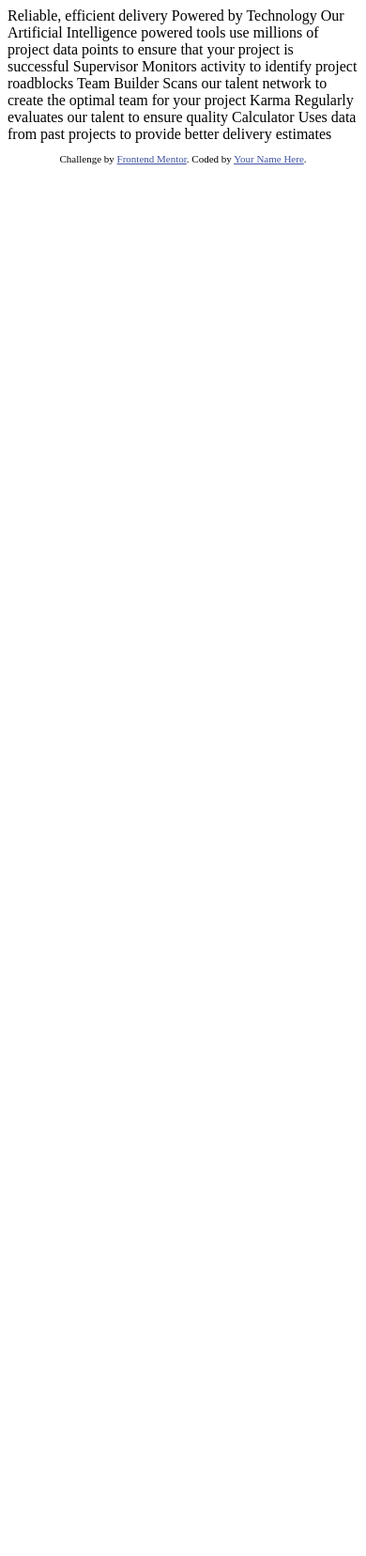
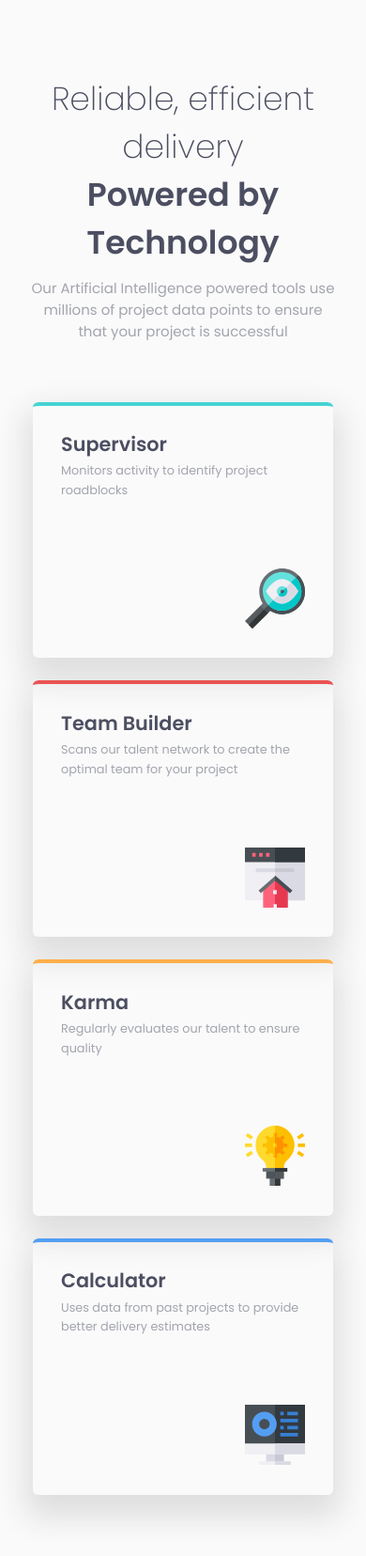
Before and after one commit to Alexandru736/four-card-feature-section, a plain HTML site: page index.html in a window 390 px wide. Shown: the whole page at 94% size. Before the commit the page ends 844 px from the top, so only its background shows below. Drawn offline with Linux system fonts and the light colour scheme.

Commit message:
added four-card feature

```diff
--- a/index.html
+++ b/index.html
@@ -5,7 +5,7 @@
   <meta name="viewport" content="width=device-width, initial-scale=1.0"> <!-- displays site properly based on user's device -->
 
   <link rel="icon" type="image/png" sizes="32x32" href="./images/favicon-32x32.png">
-  <link rel="stylesheet" href="style.css">
+  <link rel="stylesheet" href="css/style.css">
 
   <title>Frontend Mentor | Four card feature section</title>
 
@@ -16,30 +16,52 @@
   </style>
 </head>
 <body>
+  <header>
+    <h1 class="header-title">Reliable, efficient delivery</h1>
+    <h2 class="header-subtitle">Powered by Technology</h2>
+    <p class="header-description">
+      Our Artificial Intelligence powered tools use millions of project data points
+      to ensure that your project is successful
+    </p>
+  </header>
 
-  Reliable, efficient delivery
-  Powered by Technology
 
-  Our Artificial Intelligence powered tools use millions of project data points
-  to ensure that your project is successful
-
-  Supervisor
-  Monitors activity to identify project roadblocks
-
-  Team Builder
-  Scans our talent network to create the optimal team for your project
-
-  Karma
-  Regularly evaluates our talent to ensure quality
-
-  Calculator
-  Uses data from past projects to provide better delivery estimates
+  <section class="cards">
+    <div class="card-supervisor card">
+      <h1 class="card-title">Supervisor</h1>
+      <p class="card-description">Monitors activity to identify project roadblocks</p>
+      <div class="card-image">
+        <img src="images/icon-supervisor.svg" alt="supervisor" class="src">
+      </div>
+    </div>
+    <div class="card-team-builder card">
+      <h1 class="card-title">Team Builder</h1>
+      <p class="card-description">Scans our talent network to create the optimal team for your project</p>
+      <div class="card-image">
+        <img src="images/icon-team-builder.svg" alt="team-builder" class="src">
+      </div>
+    </div>
+    <div class="card-karma card">
+      <h1 class="card-title">Karma</h1>
+      <div class="card-description">Regularly evaluates our talent to ensure quality</div>
+      <div class="card-image">
+        <img src="images/icon-karma.svg" alt="karma" class="src">
+      </div>
+    </div>
+    <div class="card-calculator card">
+      <h1 class="card-title">Calculator</h1>
+      <div class="card-description">Uses data from past projects to provide better delivery estimates</div>
+      <div class="card-image">
+        <img src="images/icon-calculator.svg" alt="calculator" class="src">
+      </div>
+    </div>
+  </section>
 
 
   <footer>
     <p class="attribution">
       Challenge by <a href="https://www.frontendmentor.io?ref=challenge" target="_blank">Frontend Mentor</a>.
-      Coded by <a href="#">Your Name Here</a>.
+      Coded by <a href="https://github.com/Alexandru736/four-card-feature-section-master">Alex Ionita</a>.
     </p>
   </footer>
 </body>
--- /dev/null
+++ b/scss/_globals.scss
@@ -0,0 +1,12 @@
+@import url('https://fonts.googleapis.com/css2?family=Poppins:ital,wght@0,100;0,200;0,300;0,400;0,500;0,600;0,700;0,800;0,900;1,100;1,200;1,300;1,400;1,500;1,600;1,700;1,800;1,900&display=swap');
+
+html {
+    font-size: 100%;
+    box-sizing: border-box;
+}
+
+*,*::before,*::after {
+    box-sizing: inherit;
+    margin: 0;
+    padding: 0;
+}
--- /dev/null
+++ b/scss/_variables.scss
@@ -0,0 +1,13 @@
+$clr-red: hsl(0, 78%, 62%);
+$clr-cyan: hsl(180, 62%, 55%);
+$clr-orange: hsl(34, 97%, 64%);
+$clr-blue: hsl(212, 86%, 64%);
+$clr-very-dark-blue: hsl(234, 12%, 34%);
+$clr-grayish-blue: hsl(229, 6%, 66%);
+$clr-very-light-gray: hsl(0, 0%, 98%);
+$font-size: 15px;
+$extra-light-weight: 200;
+$regular-weight: 400;
+$semibold-weight: 600;
+$mobile-screen: 375px;
+$desktop-screen: 1440px;
--- /dev/null
+++ b/scss/style.scss
@@ -0,0 +1,145 @@
+@import "globals";
+@import "variables";
+
+body {
+    font-family: 'Poppins';
+    font-size: $font-size;
+    padding: 5rem 2rem;
+    background-color: $clr-very-light-gray;
+    display: flex;
+    flex-direction: column;
+    align-items: center;
+    justify-content: center;
+}
+
+header {
+    text-align: center;
+    justify-content: space-evenly;
+    display: flex;
+    flex-direction: column;
+
+    .header-title {
+        font-size: 2.3em;
+        font-weight: $extra-light-weight;
+        color: $clr-very-dark-blue;
+    }
+
+    .header-subtitle {
+        font-size: 2.3em;
+        font-weight: $semibold-weight;
+        color: $clr-very-dark-blue;
+    }
+
+    .header-description {
+        margin-top: .7em;
+        font-weight: $regular-weight;
+        color: $clr-grayish-blue;
+    }
+}
+
+.cards {
+    display: grid;
+    margin-top: 4rem;
+
+    .card {
+        padding: 1.7em 2em;
+        border-radius: 2%;
+        box-shadow: 0 1rem 2rem .5rem #dedede;
+    }
+
+    .card-supervisor {
+        border-top: 4px solid $clr-cyan;
+    }
+
+    .card-team-builder {
+        border-top: 4px solid $clr-red;
+    }
+
+    .card-karma {
+        border-top: 4px solid $clr-orange;
+    }
+
+    .card-calculator {
+        border-top: 4px solid $clr-blue;
+    }
+
+    .card-title {
+        font-size: 1.3rem;
+        font-weight: $semibold-weight;
+        color: $clr-very-dark-blue;
+    }
+
+    .card-description {
+        font-size: .8rem;
+        font-weight: $regular-weight;
+        color: $clr-grayish-blue;
+        margin-top: .2rem;
+        line-height: 1.3rem;
+    }
+
+    .card-image {
+        margin-top: 4.5rem;
+        text-align: end;
+    }
+}
+
+@media screen and (min-width: $mobile-screen) and (max-width: calc($desktop-screen - 1px)) {
+    .cards {
+        grid-template: 1fr 4fr;
+        row-gap: 1.5rem;
+        max-width: 320px;
+    }
+
+    footer {
+        display: none;
+    }
+}
+
+@media screen and (min-width: $desktop-screen) {
+
+    header {
+        max-width: 38%;
+        .header-title {
+            font-size: 2.2rem;
+        }
+
+        .header-subtitle {
+            font-size: 2.2rem;
+        }
+    }
+
+    .cards {
+        grid-template-columns: repeat(3, 1fr);
+        grid-template-rows: repeat(2, 1fr);
+        grid-template-areas:
+            'start mid1 end'
+            'start mid2 end';
+        gap: 2rem;
+
+        .card-supervisor {
+            grid-area: start;
+            align-self: center;
+            max-width: 400px;
+        }
+
+        .card-team-builder {
+            grid-area: mid1;
+            max-width: 400px;
+        }
+
+        .card-karma {
+            grid-area: mid2;
+            max-width: 400px;
+        }
+
+        .card-calculator {
+            grid-area: end;
+            align-self: center;
+            max-width: 400px;
+        }
+    }
+}
+
+footer {
+    margin-top: 1rem;
+}
```
Also changed, not shown: css/style.css (added), style.css (deleted), style.scss (deleted), 2 other files.
